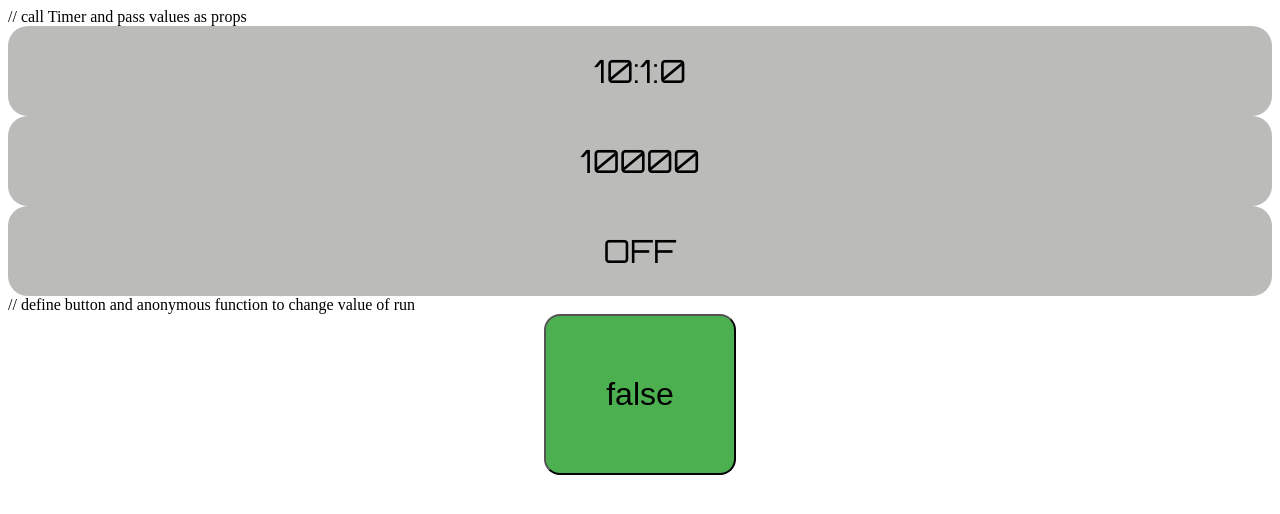
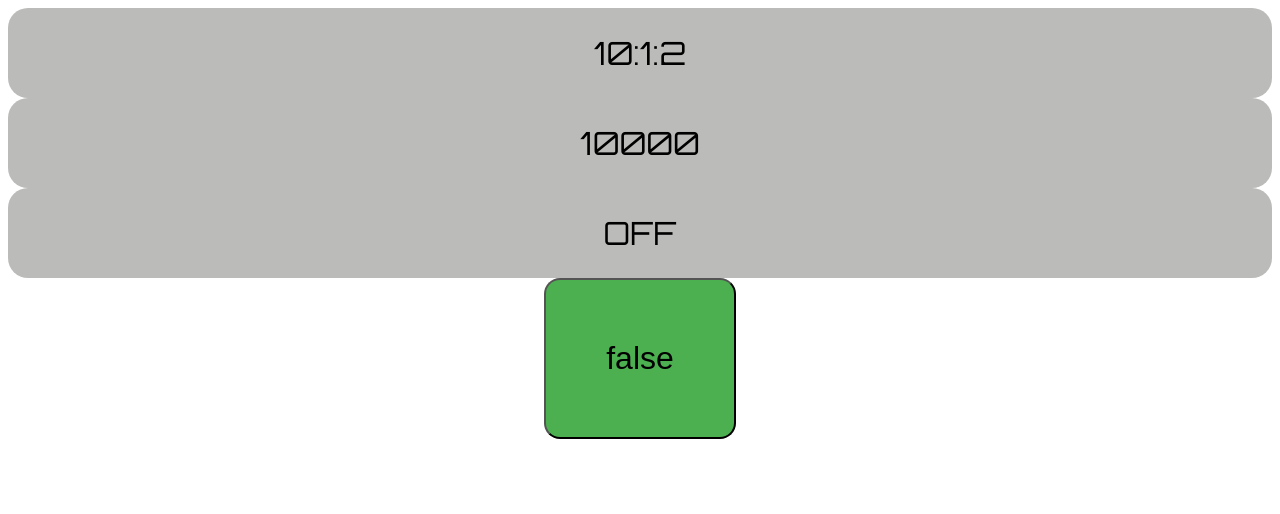
Before and after one commit to CucinaDeVille/EA-Lab02b, a React (Vite) app: page / in a window 1280 px wide. Shown: the top 514 px of the page. Built offline with nearby package versions, Linux system fonts and the light colour scheme.

Commit message:
fix(return-value): :bug: use required comment tags for comments in return section

```diff
--- a/src/App.jsx
+++ b/src/App.jsx
@@ -10,10 +10,10 @@ export default function App() {
     return (
         <div>
 
-            // call Timer and pass values as props
+            {/* call Timer and pass values as props */}
             <Timer initNumber="10000" doRun={run}/>
 
-            // define button and anonymous function to change value of run
+            {/* define button and anonymous function to change value of run */}
             <button className="NiceButton" onClick={() => setRun(prev => !prev)}>
                 {String(run)}
             </button>
```
